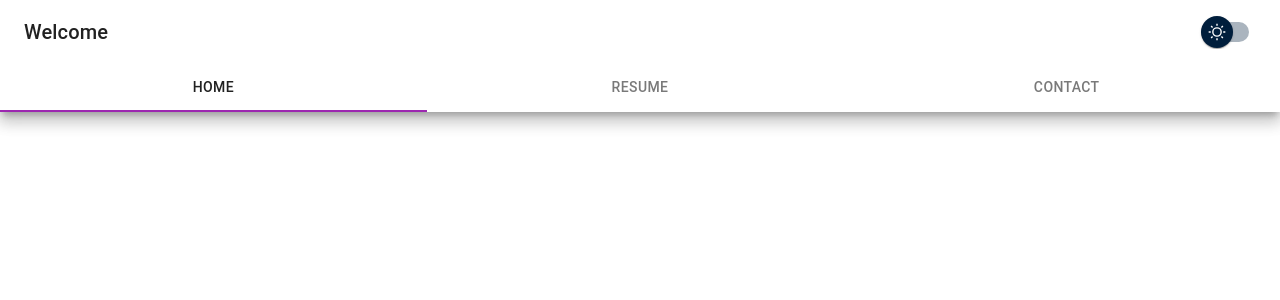
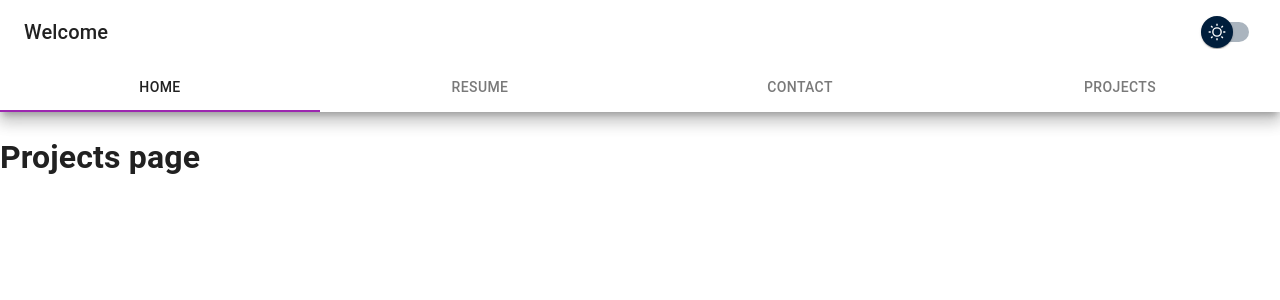
Before and after one commit to giuseppe-g-gelardi/portfolio-website, a React (Create React App) app: page /projects in a window 1280 px wide. Shown: the top 300 px of the page. Built offline with nearby package versions, Linux system fonts and the light colour scheme.

Commit message:
add projects page

```diff
--- a/src/App.jsx
+++ b/src/App.jsx
@@ -9,6 +9,7 @@ import { lightTheme, darkTheme } from './components/Theme/Theme'
 import Home from './pages/Home'
 import Resume from './pages/Resume'
 import Contact from './pages/Contact'
+import Projects from './pages/Projects'
 
 export default function App() {
 
@@ -25,6 +26,7 @@ export default function App() {
             <Route path='/home' element={<Home />} />
             <Route path='/resume' element={<Resume />} />
             <Route path='/contact' element={<Contact />} />
+            <Route path='/projects' element={<Projects />} />
           </Routes>
       </Paper>
     </ThemeProvider>
--- a/src/components/MainAppbar.jsx
+++ b/src/components/MainAppbar.jsx
@@ -39,6 +39,7 @@ export default function MainAppBar({ check, change }) {
           <Tab label="Home" component={Link} to='/home' />
           <Tab label="Resume" component={Link} to='/resume' />
           <Tab label="Contact" component={Link} to='/contact' />
+          <Tab label="Projects" component={Link} to='/projects' />
         </Tabs>
       </AppBar>
     </Box>
--- /dev/null
+++ b/src/pages/Projects.jsx
@@ -0,0 +1,9 @@
+import React from 'react'
+
+export default function Projects() {
+  return (
+    <div>
+      <h1>Projects page</h1>
+    </div>
+  )
+}
```
